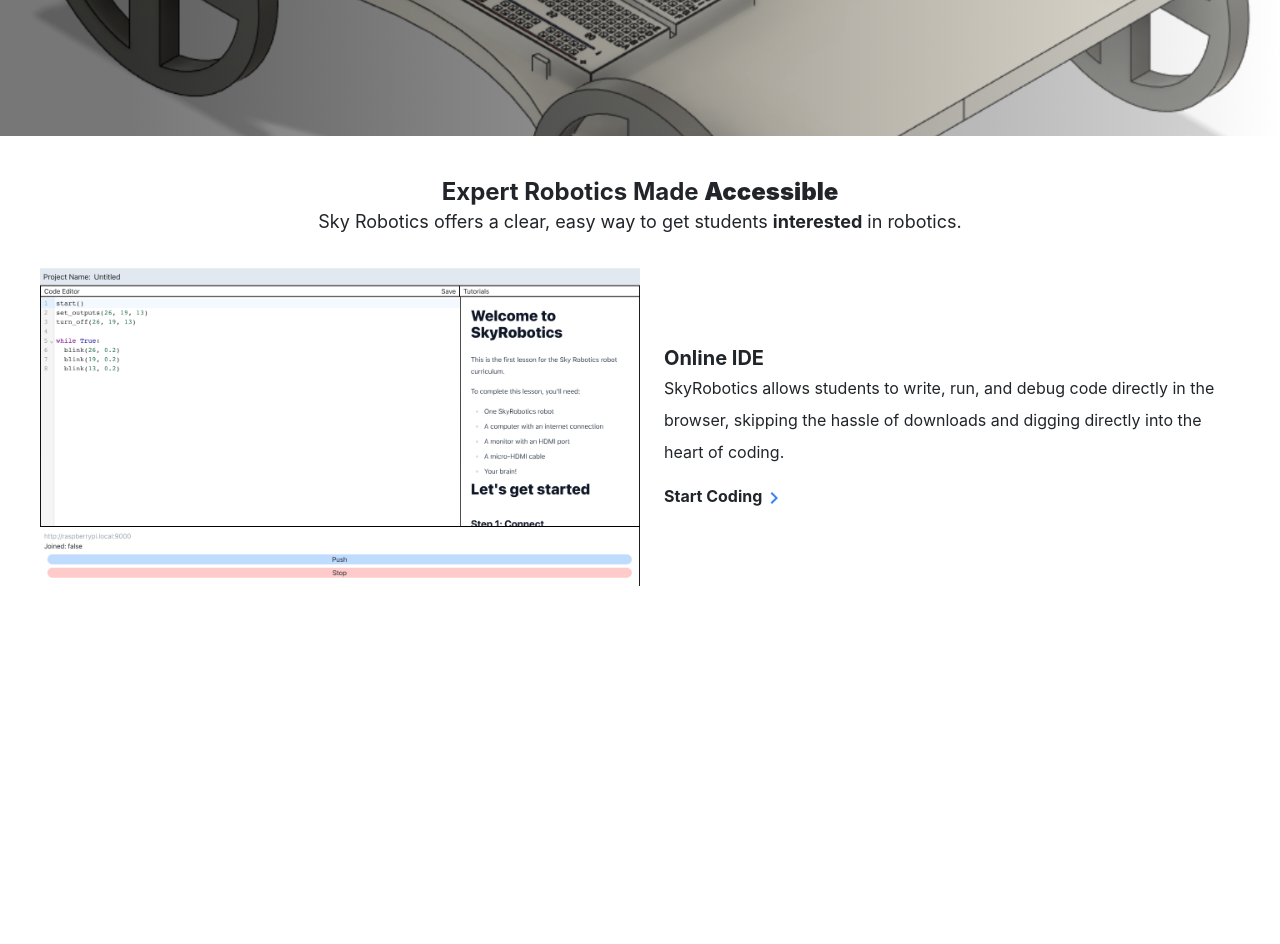
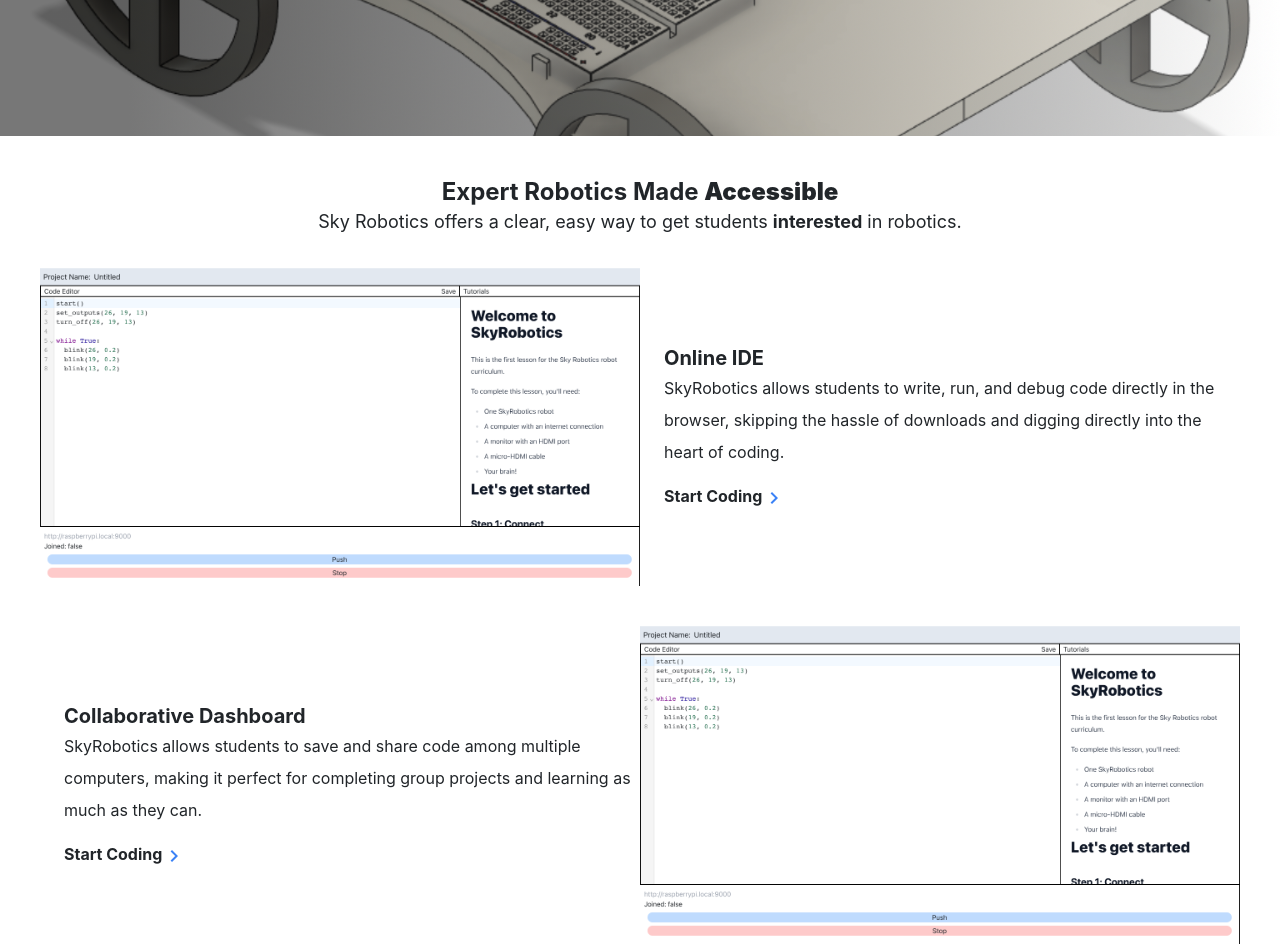
Before and after one commit to AnmayG/skyr-website, a React (Create React App) app: page / in a window 1280 px wide. Shown: the part 560-1504 px from the top of the page. Before the commit the page ends 1376 px from the top, so only its background shows below. Built offline with nearby package versions, Linux system fonts and the light colour scheme; no server answers.

Commit message:
completed dashboard intro, found bug in project dashboard where title doesn't update until refresh

```diff
--- a/src/components/code-editor/FileHeader.js
+++ b/src/components/code-editor/FileHeader.js
@@ -1,10 +1,11 @@
-import React, { useState, useEffect } from "react";
+import React, { useState, useEffect, useRef } from "react";
 import { auth } from "../../firebase";
 import { onAuthStateChanged } from "firebase/auth";
 import { readFirestoreUserDocumentData, updateFirestoreItemName } from "../../interfaces/FirestoreInterface";
 
 const FileHeader = (props) => {
   const docId = props.docID;
+  const nameObj = useRef({name: props.tempName})
   const [name, setName] = useState(props.tempName);
   const [course, setCourse] = useState("None");
 
@@ -14,7 +15,7 @@ const FileHeader = (props) => {
       if (!docMetaDataFetched) {
         readFirestoreUserDocumentData(user.uid, docId)
           .then((doc) => {
-            setName(doc.name);
+            nameObj.current.name = doc.name;
           })
           .catch((error) => {
             console.error(error);
@@ -30,12 +31,12 @@ const FileHeader = (props) => {
   return (
     <div className="flex flex-col w-screen h-[5vh] bg-slate-200 justify-center">
       <div className="mx-2">
-        <div className="text-lg">
+        <div className="text-lg" key={nameObj.current.name}>
           {/* This needs to contain the course name, course part, and file name. The NavBar may need to be replaced with just an image. */}
           Project Name:
           <input
             className="ml-2 overflow-auto w-50 bg-slate-200"
-            defaultValue={name}
+            defaultValue={nameObj.current.name}
             onClick={(event) => {
               event.stopPropagation();
             }}
--- a/src/components/dashboard/ProjectCard.js
+++ b/src/components/dashboard/ProjectCard.js
@@ -1,22 +1,27 @@
 import React from "react";
 import { useNavigate } from "react-router-dom";
 import KebabMenu from "../general/KebabMenu";
-import { updateFirestoreItemName } from "../../interfaces/FirestoreInterface";
-import { auth } from "../../firebase"
-
-const options = [
-  "Rename",
-];
-
-const optionFunctions = [
-  () => {
-    console.log("clicked rename")
-  }
-];
+import {
+  updateFirestoreItemName,
+  deleteFirestoreItem,
+} from "../../interfaces/FirestoreInterface";
+import { auth } from "../../firebase";
 
 function ProjectCard(props) {
   const navigate = useNavigate();
   // props includes fileName, createdDate, and creator uid
+
+  const options = ["Rename", "Delete"];
+
+  const optionFunctions = [
+    () => {
+      console.log("clicked rename");
+    },
+    () => {
+      deleteFirestoreItem(auth.currentUser.uid, props.fileId);
+    },
+  ];
+
   return (
     <div className="flex w-full bg-white items-center">
       <div
@@ -27,21 +32,30 @@ function ProjectCard(props) {
       >
         <div className="flex justify-start items-center">
           {/* <div className="ml-10">{props.fileName}</div> */}
-          <input className="ml-10" defaultValue={props.fileName}
-          onClick={(event) => {event.stopPropagation()}}
-          onKeyDown={(event) => {
-            if(event.key === "Enter") {
-              console.log("here")
-              updateFirestoreItemName(auth.currentUser.uid, props.fileId, event.target.value)
-            }
-          }} />
+          <input
+            className="ml-10 w-[50vw]"
+            defaultValue={props.fileName}
+            onClick={(event) => {
+              event.stopPropagation();
+            }}
+            onKeyDown={(event) => {
+              if (event.key === "Enter") {
+                console.log("here");
+                updateFirestoreItemName(
+                  auth.currentUser.uid,
+                  props.fileId,
+                  event.target.value
+                );
+              }
+            }}
+          />
         </div>
         <div className="flex justify-end items-center">
           <div className="mr-10">{props.createdDate}</div>
           {/* <Avatar className="mr-10" src={props.creator.imageUrl} /> */}
         </div>
       </div>
-      <KebabMenu options={options} optionFunctions={optionFunctions}/>
+      <KebabMenu options={options} optionFunctions={optionFunctions} />
     </div>
   );
 }
--- a/src/components/dashboard/ProjectsList.js
+++ b/src/components/dashboard/ProjectsList.js
@@ -13,7 +13,9 @@ function ProjectsList() {
     var cleanedUpDbListener = false;
     // Sets up a firestore listener for the documents
     if (!cleanedUpDbListener) {
-      db.collection(`/users/${auth.currentUser.uid}/documents/`).onSnapshot(
+      db.collection(`/users/${auth.currentUser.uid}/documents/`)
+      .orderBy('name')
+      .onSnapshot(
         (list) => {
           var tempList = [];
           for (const doc of list.docs) {
--- /dev/null
+++ b/src/components/landing-page/DashboardIntro.js
@@ -0,0 +1,35 @@
+import React from "react";
+import { Link } from "react-router-dom";
+import { ChevronRight } from "@mui/icons-material";
+
+function DashboardIntro() {
+  return (
+    <div className="px-10 pt-2">
+      <div className="mt-8 flex items-center">
+        <div className="w-1/2 items-center">
+          <div className="pl-4">
+            <div className="text-xl font-bold text-left">Collaborative Dashboard</div>
+            <div className="leading-loose">
+              SkyRobotics allows students to save and share code among multiple computers, making it perfect for completing group projects and learning as much as they can.
+            </div>
+            <div className="flex">
+              <Link
+                style={{ textDecoration: "none" }}
+                className="font-bold mt-3"
+                to="/newproject"
+              >
+                Start Coding
+                <ChevronRight className="text-blue-500" />
+              </Link>
+            </div>
+          </div>
+        </div>
+        <div className="overflow-hidden w-1/2 h-full">
+          <img src="/ide-pic.png" alt="IDE Picture" />
+        </div>
+      </div>
+    </div>
+  );
+}
+
+export default DashboardIntro;
--- a/src/components/landing-page/IDEIntro.js
+++ b/src/components/landing-page/IDEIntro.js
@@ -1,16 +1,17 @@
-import { ChevronRight } from "@mui/icons-material";
 import React from "react";
 import { Link } from "react-router-dom";
+import { ChevronRight } from "@mui/icons-material";
 
 function IDEIntro() {
   return (
-    <div className="w-full h-[85vh] bg-white">
-      <div className="p-10">
+    <div className="w-full bg-white">
+      <div className="pt-10 px-10">
         <div className="text-2xl font-bold text-center">
           Expert Robotics Made <b>Accessible</b>
         </div>
         <div className="text-lg text-center">
-          Sky Robotics offers a clear, easy way to get students <b>interested</b> in robotics.
+          Sky Robotics offers a clear, easy way to get students{" "}
+          <b>interested</b> in robotics.
         </div>
         <div className="mt-8 flex items-center">
           <div className="overflow-hidden w-1/2 h-full">
@@ -18,20 +19,20 @@ function IDEIntro() {
           </div>
           <div className="w-1/2 items-center">
             <div className="pl-4">
-              <div className="text-xl font-bold text-left">
-                Online IDE
-              </div>
+              <div className="text-xl font-bold text-left">Online IDE</div>
               <div className="leading-loose">
-                SkyRobotics allows students to write, run, and debug code directly in the browser, skipping the hassle of downloads and digging directly into the heart of coding.
+                SkyRobotics allows students to write, run, and debug code
+                directly in the browser, skipping the hassle of downloads and
+                digging directly into the heart of coding.
               </div>
               <div className="flex">
                 <Link
-                  style={{textDecoration: "none"}}
+                  style={{ textDecoration: "none" }}
                   className="font-bold mt-3"
                   to="/newproject"
                 >
                   Start Coding
-                  <ChevronRight className="text-blue-500"/>
+                  <ChevronRight className="text-blue-500" />
                 </Link>
               </div>
             </div>
--- a/src/interfaces/FirestoreInterface.js
+++ b/src/interfaces/FirestoreInterface.js
@@ -7,7 +7,7 @@ function initUser() {
     .set({
       name: auth.currentUser.displayName,
       date: new Date(auth.currentUser.metadata.creationTime),
-    })
+    });
 }
 
 async function addDocument(userID, documentMetaData) {
@@ -47,13 +47,14 @@ async function readFirestoreUserDocumentData(userID, documentID) {
 }
 
 async function updateFirestoreItemName(userID, documentID, newName) {
-  db.doc(`/users/${userID}/documents/${documentID}`)
-  .update({
-    name: newName
-  })
+  db.doc(`/users/${userID}/documents/${documentID}`).update({
+    name: newName,
+  });
 }
 
-function deleteFirestoreItem() {}
+function deleteFirestoreItem(userID, documentID) {
+  db.doc(`/users/${userID}/documents/${documentID}`).delete();
+}
 
 export {
   initUser,
--- a/src/pages/default/LandingPage.js
+++ b/src/pages/default/LandingPage.js
@@ -1,6 +1,7 @@
 import Navbar from "../../components/general/Navbar";
 import IDEIntro from "../../components/landing-page/IDEIntro";
 import { Link, useNavigate } from "react-router-dom";
+import DashboardIntro from "../../components/landing-page/DashboardIntro";
 
 function LandingPage() {
   return (
@@ -46,6 +47,7 @@ function LandingPage() {
         </div>
       </div>
       <IDEIntro />
+      <DashboardIntro />
     </div>
   );
 }
```
